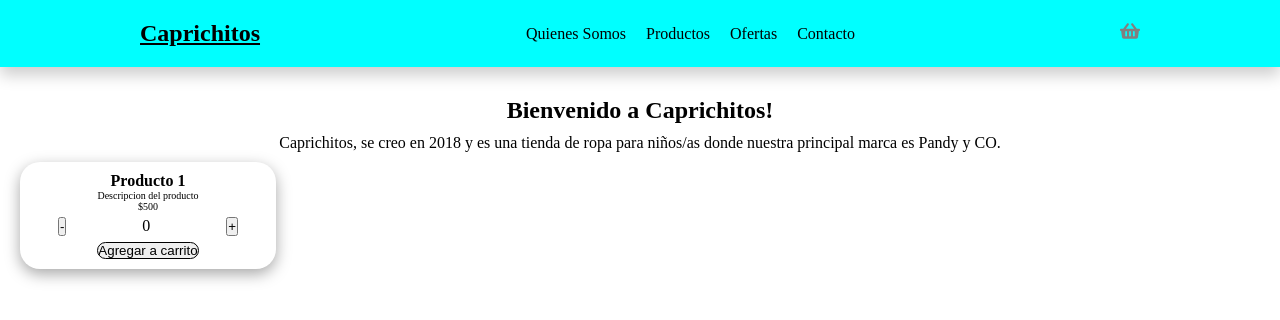
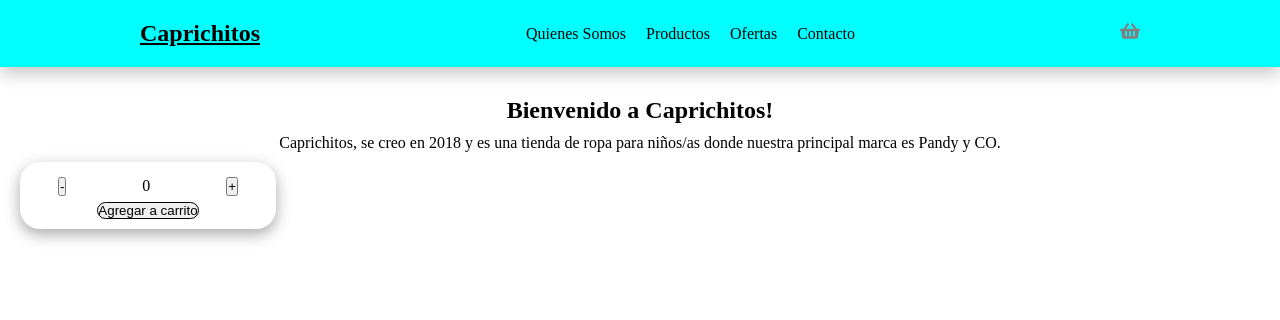
Before and after one commit to pipi2108/my-proyecto_ecommerce, a React (Create React App) app: page / in a window 1280 px wide. Shown: the top 320 px of the page. Built offline with nearby package versions, Linux system fonts and the light colour scheme.

Commit message:
cambios para desafio 6

```diff
--- a/src/components/ItemCount.js
+++ b/src/components/ItemCount.js
@@ -18,11 +18,6 @@ const ItemCount = (props)=> {
     }
     return (
         <div id="contador">
-            <div className="prod">
-                <h4>Producto 1</h4>
-                <p>Descripcion del producto</p>
-                <p>$500</p>
-            </div>
             <div className="count">
                 <button onClick={restar}> - </button>
                 <p>{contador.toString()}</p>
--- a/src/components/ItemListContainer.js
+++ b/src/components/ItemListContainer.js
@@ -1,11 +1,22 @@
+import ItemCount from "./ItemCount"
+
+const miOnAdd = () => {
+    console.log ("Agregado a carrito")
+}
 
 const ItemListContainer = (props) =>{
     return (
+        <>
             <div id="sec-principal">
                 <h2>Bienvenido a {props.nombre}!</h2>
                 <p>{props.nombre}, se creo en {props.año} y es una tienda de ropa para niños/as
                 donde nuestra principal marca es Pandy y CO. </p>
             </div>
+
+            <div>
+                <ItemCount inicial={0} stock={5} onAdd={miOnAdd}/>
+            </div>
+        </>
     )
 }
 
--- a/src/components/Main.js
+++ b/src/components/Main.js
@@ -1,15 +1,10 @@
 import ItemListContainer from "./ItemListContainer"
-import ItemCount from "./ItemCount"
 
-const miOnAdd = () => {
-    console.log ("Agregado a carrito")
-}
 
 function Main() {
     return (
         <>
-        <ItemListContainer nombre="Caprichitos" año="2018"/>
-        <ItemCount inicial={0} stock={5} onAdd={miOnAdd}/>
+        <ItemListContainer nombre="Caprichitos" año="2018" />
         </>
         )
 }
```
Also changed, not shown: src/components/Item.js (added), src/components/ItemList.js (added).
